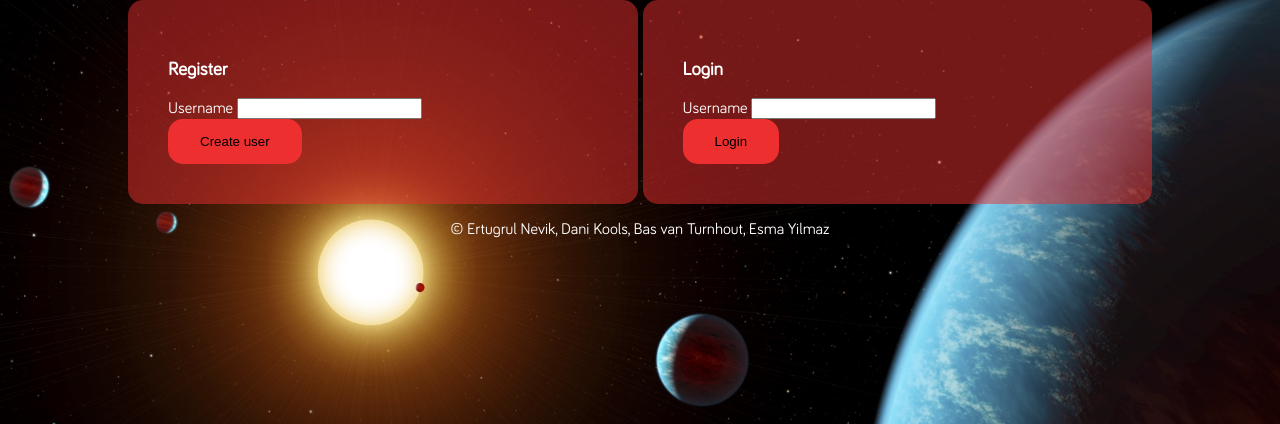
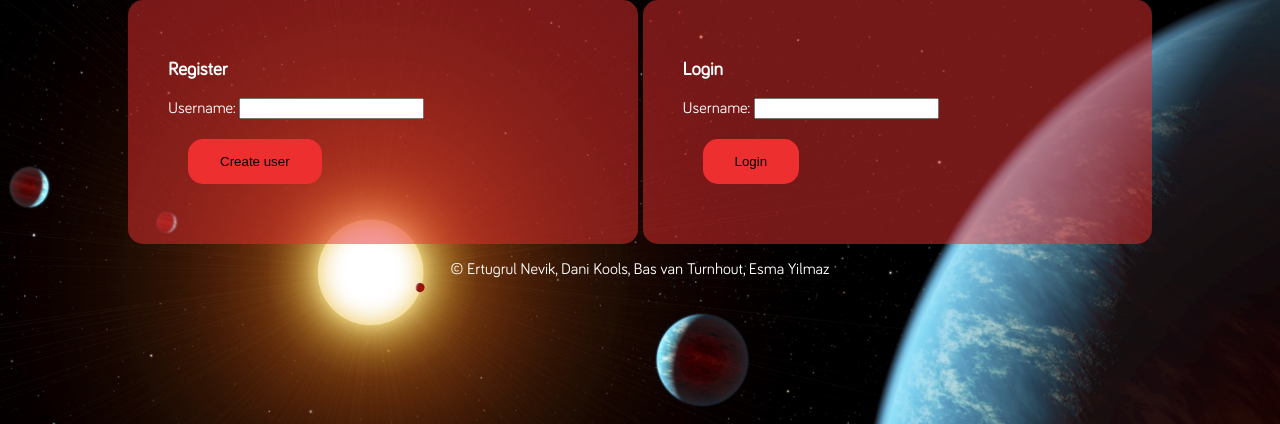
Before and after one commit to enevik/SpaceGame, a PHP site: page /create_login.php?id=1 in a window 1280 px wide. Shown: the part 56-480 px from the top of the page. Run offline with PHP 8.4, Linux system fonts and the light colour scheme; data comes from the database, SQL or seed files in the repository; some web fonts are replaced.

Commit message:
buttons aangepast

```diff
--- a/create_login.php
+++ b/create_login.php
@@ -16,7 +16,7 @@ require 'header.php';
             <form action="databaseController.php" method="post">
                 <input type="hidden" name="type" value="createuser">
                 <div class="form-group">
-                    <label for="username">Username</label>
+                    <label for="username">Username: </label>
                     <input type="text" name="username" id="username">
                 </div>
 
@@ -30,7 +30,7 @@ require 'header.php';
                 <form action="databaseController.php" method="post">
                     <input type="hidden" name="type" value="loginuser">
                     <div class="form-group">
-                        <label for="username">Username</label>
+                        <label for="username">Username: </label>
                         <input type="text" name="username" id="username">
                     </div>
 
--- a/style.css
+++ b/style.css
@@ -150,6 +150,13 @@ h1 {
 	text-align: center;
 }
 
+.task input[type=submit] {
+	border: none;
+	border-radius: 15px;
+	padding: 15px 32px;
+	background: #ed2f2f;
+}
+
 .task {
 	margin-bottom: 10px;
 }
@@ -191,4 +198,5 @@ h1 {
 	border-radius: 15px;
 	padding: 15px 32px;
 	background: #ed2f2f;
+	margin: 20px;
 }
```
